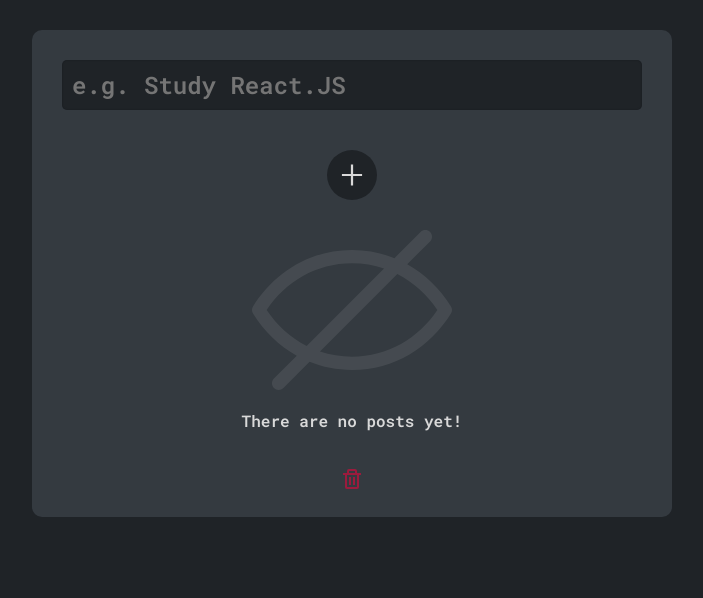
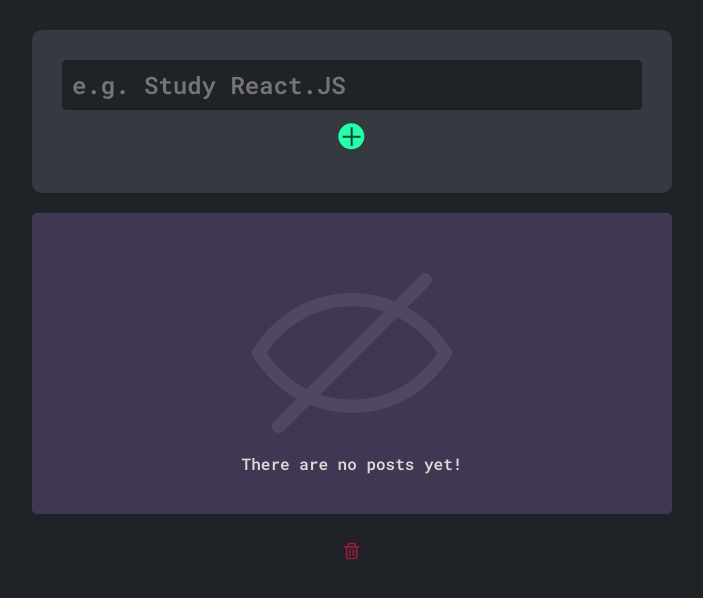
Before and after one commit to Rafael-Urei/TodoList-ReactJs, a React (Create React App) app: page / in a window 1280 px wide. Shown: the top 598 px of the page, without its empty margins (288-991 px from the left). Built offline with nearby package versions, Linux system fonts and the light colour scheme.

Commit message:
Arrumei alguns erros no todolist

```diff
--- a/src/App.css
+++ b/src/App.css
@@ -4,6 +4,13 @@
   margin: 0;
   padding: 0;
   box-sizing: border-box;
+}
+
+.App {
+  display: flex;
+  flex-direction: column;
+  justify-content: center;
+  align-items: center;
 }
 
 html {
@@ -20,18 +27,20 @@ body {
 
 main {
   display: flex;
+  flex-direction: column;
   justify-content: center;
+  align-items: center;
+  width: 50vw;
 }
 
 form {
   margin-top: 30px;
   display: grid;
   grid-auto-rows: auto;
-  gap: 10px;
   justify-items: center;
-  width: 50vw;
   background-color: #343A40;
   padding: 30px;
+  width: 100%;
   border-radius: 10px;
 }
 
@@ -68,14 +77,13 @@ ul {
   display: flex;
   padding: 10px;
   border-radius: 5px;
-  margin-bottom: 5px;
   position: relative;
   cursor: pointer;
   transition: 300ms;
   border: none;
   text-align: center;
-  width: 25vw;
   justify-content: center;
+  color: #D9D9D9;
 }
 
 .li:hover {
@@ -83,25 +91,26 @@ ul {
 }
 
 .add-button {
-  margin-top: 30px;
+  display: flex;
+  align-items: center;
+  justify-content: center;
+  border-radius: 50%;
+  scale: 2;
   border: none;
-  background-color: #1f2327;
-  padding: 10px;
-  border-radius: 100%;
-  width: 50px;
-  height: 50px;
+  color: #084629;
+  margin: 20px 0px 20px 0px;
+  background-color: rgb(37, 255, 171);
   cursor: pointer;
-  font-weight: 600;
-  grid-row-start: 2;
-  transition: ease-in-out 300ms;
+  transition: 200ms;
 }
 
 .add-button:hover {
   transform: scale(0.9);
-  background-color: rgb(63, 88, 180);
 }
 
 .remove-button {
+  border: none;
+  background-color: transparent;
   margin-top: 30px;
   font-family: 'Roboto Mono', monospace;
   scale: 1.5;
@@ -124,6 +133,7 @@ ul {
 .checkbox-off {
   transition: 200ms;
   margin-left: 20px;
+  cursor: pointer;
 }
 
 .no-posts {
@@ -134,13 +144,17 @@ ul {
 }
 
 .edit-button {
-  scale: 2;
+  display: flex;
+  justify-content: center;
+  align-items: center;
+  scale: 1.5;
   color: rgb(37, 143, 204);
   cursor: pointer;
   background-color: #1f2327;
   padding: 3px;
-  border-radius: 50%;
+  border-radius: 100%;
   transition: 200ms;
+  border: none;
 }
 
 .edit-button:hover {
@@ -153,17 +167,35 @@ ul {
   justify-content: center;
   align-items: center;
   gap: 20px;
+  margin-bottom: 20px;
 }
 
 .description-input {
-  color: #D9D9D9;
+  color: #1f2327;
   font-weight: 600;
   width: 200px;
   border-radius: 4px;
-  background-color: #1f2327;
+  background-color: #D9D9D9;
   border: none;
   padding: 10px;
   margin-top: 10px;
+}
+
+.li-container {
+  display: flex;
+  justify-content: center;
+  align-items: center;
+  background-color: #403752;
+  border-radius: 5px;
+  width: 100%;
+}
+
+.list-container {
+  margin-top: 20px;
+  width: 100%;
+  background-color: #403752;
+  border-radius: 5px;
+  padding: 40px 0px 40px 0px;
 }
 
 @media all and (max-width: 1000px) {
--- a/src/App.js
+++ b/src/App.js
@@ -5,57 +5,66 @@ import { AiOutlinePlus, AiFillEdit } from 'react-icons/ai';
 import { BiSquareRounded, BiTrash } from 'react-icons/bi';
 import { RxEyeNone } from 'react-icons/rx';
 
-const Text = ({ handleEditTask, handleNewValue }) => {
+const Text = ({ handleEditTask, handleNewValue, newValue, item}) => {
   return (
     <>
-      <textarea className='description-input' placeholder='New task...' onChange={handleNewValue}></textarea>
-      <AiFillEdit className='edit-button' onClick={handleEditTask}>Edit</AiFillEdit>
+      <textarea className='description-input' placeholder='New task...' autoComplete='no' onChange={handleNewValue} ></textarea>
+      <button type='button' className='edit-button' onClick={handleEditTask}>
+        <AiFillEdit></AiFillEdit>
+      </button>
     </>
   )
 };
 
-const Li = ({ item, index, handleShowDropdown, handleChange, handleEditTask, handleNewValue }) => {
+const Li = (props) => {
   return (
     <>
-      <li className={item.state ? 'task' : 'li'} onClick={handleShowDropdown}>{`${index}: ${item.value}`}
-      <BiSquareRounded className={`'checkbox-off' ${item.checked ? 'checkbox-on' : 'checkbox-off'}`} onClick={handleChange}/>
+      <div className='li-container'>
+        <li className='li' onClick={props.handleShowDropdown}>{`${props.index}: ${props.item.value}`}
         </li>
-      {item.state ? <div className='popup'><Text handleEditTask={handleEditTask} handleNewValue={handleNewValue}/></div> : null}
+        <BiSquareRounded className={`'checkbox-off' ${props.item.checked ? 'checkbox-on' : 'checkbox-off'}`} onClick={props.handleChange}/>
+      </div>
+
+      {props.item.state ?
+        <div className='popup'>
+          <Text handleEditTask={props.handleEditTask} handleNewValue={props.handleNewValue} newValue={props.newValue} item={props.item}/>
+        </div> : null}
+
     </>
   )
 };
 
 export default function App() {
 
-  const [input_value, setInput_value] = useState('');
+  const [inputValue, setInputValue] = useState('');
   const [tasks, setTasks] = useState([]);
   const [newValue, setNewValue] = useState('');
 
-  const preventDefault = e => e.preventDefault();
-
-  const handleGetValue = e => setInput_value(e.target.value);
+  const handleGetValue = e => setInputValue(e.target.value);
 
   const handleNewValue = e => setNewValue(e.target.value);
 
   const handleEditTask = (key) => {
-    const editedTasks = tasks.map(object  => object.key === key ? { ...object, value: newValue } : object);
+    const editedTasks = tasks.map(object  => object.key === key ? { ...object, value: newValue, state: !object.state } : object);
     setTasks(editedTasks);
+    setNewValue('');
   }
 
-  const handleAddTasks = () => {
-    input_value !== '' ?
+  const handleAddTask = (e) => {
+    e.preventDefault();
+    inputValue !== '' ?
       setTasks(prevState => {
         return [
           ...prevState,
           {
             key: uuid(),
-            value: input_value,
+            value: inputValue,
             state: false,
             checked: false
           }
         ]
       }) : alert('Input field cannot be blank!');
-      setInput_value('');
+      setInputValue('');
   };
 
   const handleShowDropdown = (key) => {
@@ -73,7 +82,8 @@ export default function App() {
     });
   };
 
-  const handleRemove = () => {
+  const handleRemove = (e) => {
+    e.preventDefault();
     const newList = tasks.filter(object => object.checked ? false : true);
     setTasks(newList);
   };
@@ -86,10 +96,13 @@ export default function App() {
   return (
     <div className='App'>
       <main>
-        <form onSubmit={preventDefault}>
-          <input className='input' type='text' name='input' value={input_value} placeholder='e.g. Study React.JS' onChange={handleGetValue}></input>
-          <AiOutlinePlus className='add-button' onClick={handleAddTasks}/>
+        <form onSubmit={handleAddTask}>
+          <input className='input' type='text' name='input' value={inputValue} placeholder='e.g. Study React.JS' autoComplete='no' onChange={handleGetValue}></input>
+          <button type='submit' className='add-button' onClick={handleAddTask}><AiOutlinePlus/></button>
+        </form>
+        <div className='list-container'>
           <ul>
+
               {tasks.length === 0 ?
                 <>
                   <RxEyeNone className='no-posts'/>
@@ -98,15 +111,16 @@ export default function App() {
                 tasks.map((item, index) => {
                   return (
                     <Li key={item.key} item={item} index={index} handleShowDropdown={() => handleShowDropdown(item.key)} handleChange={() => {handleChange(item.key)}}
-                  handleEditTask={() => handleEditTask(item.key)} handleNewValue={handleNewValue}
+                    handleEditTask={() => handleEditTask(item.key)} handleNewValue={handleNewValue} newValue={newValue}
                     >
                     </Li>
                   )
                 })
               }
+
           </ul>
-          <BiTrash onClick={handleRemove} className='remove-button'/>
-        </form>
+        </div>
+          <button type='button' onClick={handleRemove} className='remove-button'><BiTrash/></button>
       </main>
     </div>
   )
```
Lines whose indentation alone changed are shown as unchanged.
